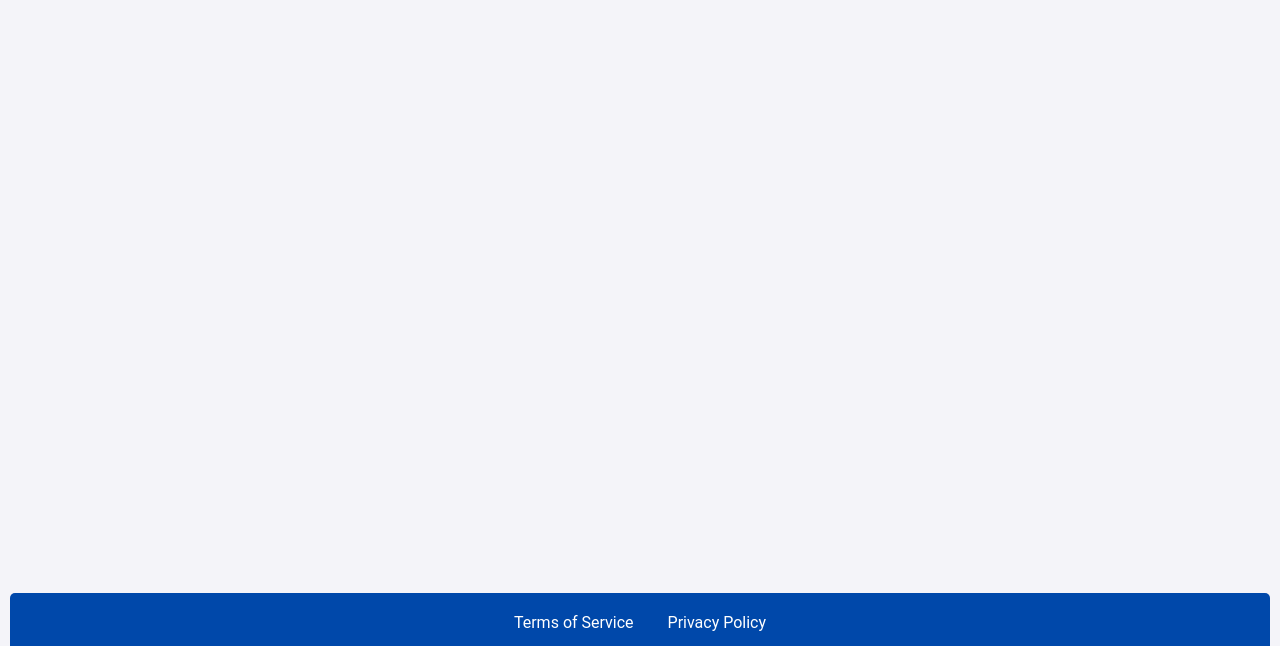
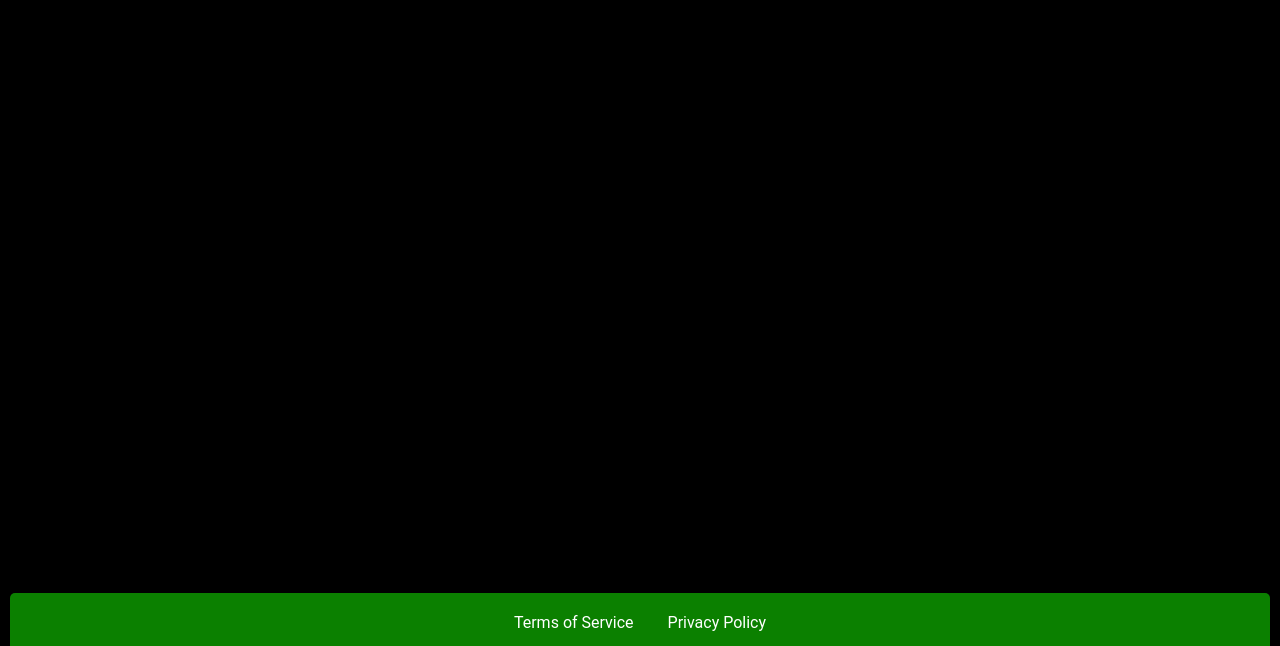
Before and after one commit to The-POWERON-foundation/POWERON, a website: page public/index.html in a window 1280 px wide. Shown: the part 82-728 px from the top of the page. Drawn offline with Linux system fonts and the light colour scheme; no server answers.

Commit message:
Added Matrix theme
 - Added Matrix theme

```diff
--- /dev/null
+++ b/public/cdn/styles/themes/matrix.css
@@ -0,0 +1,23 @@
+:root {
+    --background: #000000;
+    --light-background: #454947;
+    --very-light-background: #b3bab5;
+    --color: #FFFFFF;
+
+    --topmenu-background-left: #0b8000;
+    --topmenu-background-right: #1fce00;
+
+    --link-color: #66ff99;
+    --highlight-color: #52cf7c;
+
+    --topmenu-popup-background: #818181;
+
+    --error: #FF0000;
+    --error-background: #ffaeae;
+    --error-border: #ff5151;
+
+    --description: #AAA;
+    --loader: #7C7B78;
+
+    --hover-background: rgba(255, 255, 255, .1);
+}
--- a/public/index.html
+++ b/public/index.html
@@ -1,7 +1,7 @@
 <!DOCTYPE html>
 <html>
     <head>
-        <link rel="stylesheet" type="text/css" href="/cdn/styles/themes/light.css">
+        <link rel="stylesheet" type="text/css" href="/cdn/styles/themes/matrix.css">
         <link rel="stylesheet" type="text/css" href="/cdn/styles/main.css">
         <meta name="viewport" content="width=device-width, initial-scale=1">
         <script src="/cdn/scripts/api.js"></script>
```
